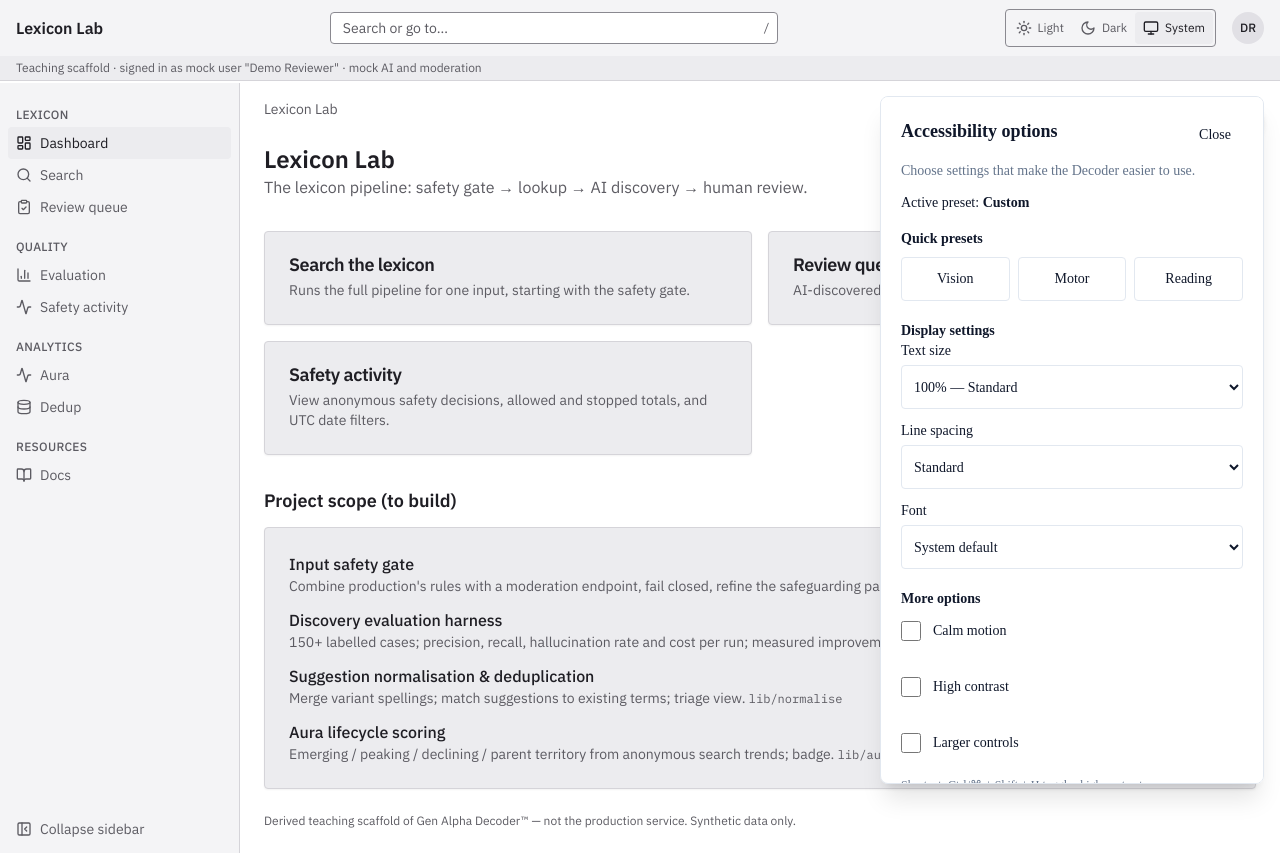
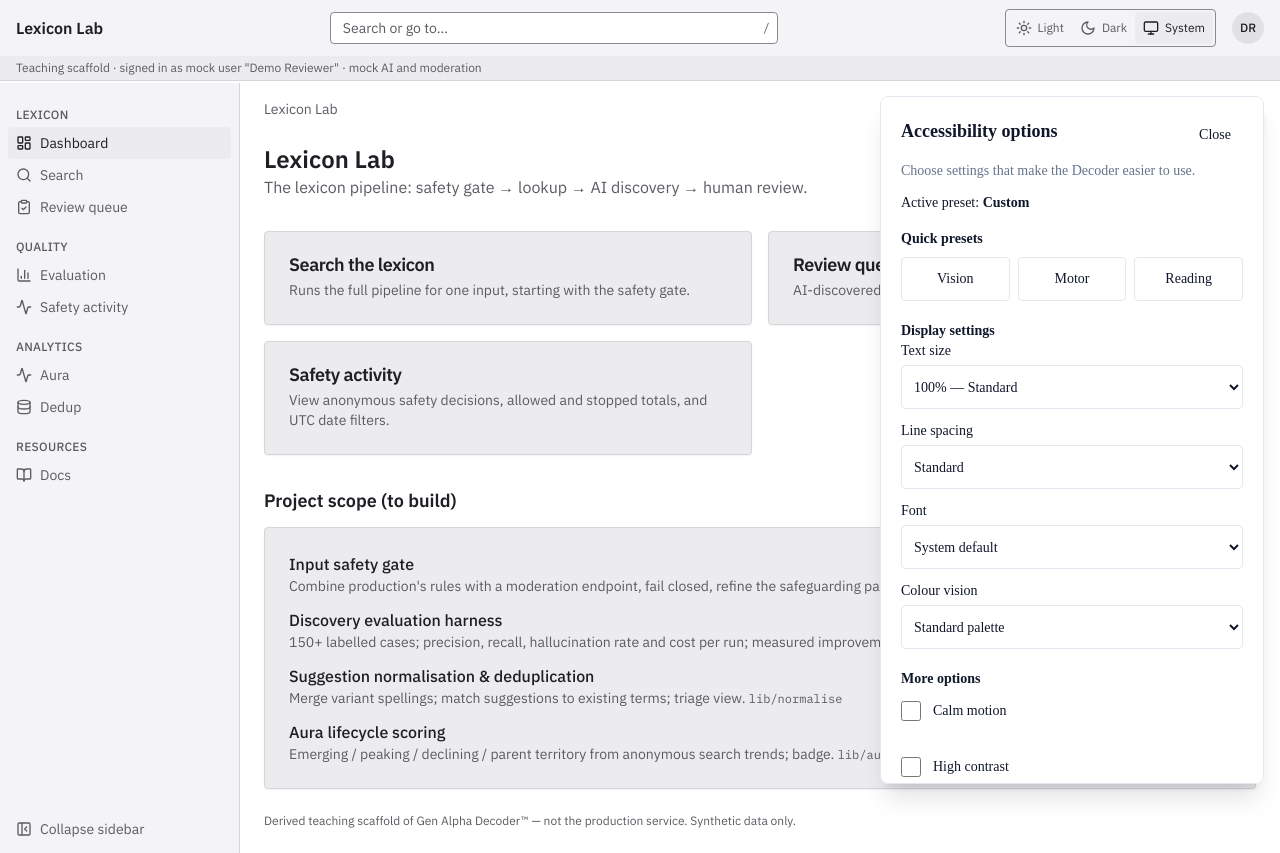
Before and after one commit to joshth/alpha-date, a Next.js app: page /lab in a window 1280 px wide. Both pictures are taken after a click on the button "Accessibility options". Built offline with nearby package versions, Linux system fonts and the light colour scheme.

Commit message:
W18EDATE-165 Save and apply colour vision preferences

```diff
--- a/components/accessibility/accessibility-controls.tsx
+++ b/components/accessibility/accessibility-controls.tsx
@@ -68,6 +68,7 @@ export function AccessibilityControls() {
     const resolved = resolvePreferences(preferences, system)
     document.documentElement.dataset.highContrast = String(resolved.highContrast)
     document.documentElement.dataset.textSize = String(resolved.textSize)
+    document.documentElement.dataset.colorVision = resolved.colorVision
     document.body.dataset.calmMotion = String(resolved.calmMotion)
     document.body.dataset.accessibilityFont = resolved.font
     document.body.dataset.lineSpacing = resolved.lineSpacing
@@ -229,6 +230,15 @@ export function AccessibilityControls() {
               <option value="opendyslexic">OpenDyslexic</option>
             </select>
           </label>
+          <label className="grid gap-1 text-sm" htmlFor="accessibility-color-vision">
+            Colour vision
+            <select id="accessibility-color-vision" value={preferences.colorVision} onChange={(event) => setSetting("colorVision", event.target.value as AccessibilityPreferences["colorVision"], "Colour vision")} className={`min-h-11 rounded border bg-background px-2 ${focusRing}`}>
+              <option value="standard">Standard palette</option>
+              <option value="protanopia">Protanopia</option>
+              <option value="deuteranopia">Deuteranopia</option>
+              <option value="tritanopia">Tritanopia</option>
+            </select>
+          </label>
         </fieldset>
 
         <fieldset className="mt-5 grid gap-3">
--- a/components/accessibility/preferences.ts
+++ b/components/accessibility/preferences.ts
@@ -4,6 +4,7 @@ export type AccessibilityPreset = "Custom" | "Vision" | "Motor" | "Reading"
 export type AccessibilityFont = "system" | "atkinson" | "opendyslexic"
 export type LineSpacing = "normal" | "relaxed" | "wide"
 export type TextSize = 100 | 125 | 150 | 200
+export type ColorVision = "standard" | "protanopia" | "deuteranopia" | "tritanopia"
 
 export type AccessibilityPreferences = {
   preset: AccessibilityPreset
@@ -13,6 +14,7 @@ export type AccessibilityPreferences = {
   calmMotion: boolean | null
   highContrast: boolean | null
   largeControls: boolean
+  colorVision: ColorVision
 }
 
 export type SystemPreferences = {
@@ -35,16 +37,17 @@ export const DEFAULT_ACCESSIBILITY_PREFERENCES: AccessibilityPreferences = {
   calmMotion: null,
   highContrast: null,
   largeControls: false,
+  colorVision: "standard",
 }
 
 export function accessibilityInitScript(): string {
-  return `(function(){var d=document.documentElement,b=document.body,p={};try{var raw=localStorage.getItem("${ACCESSIBILITY_STORAGE_KEY}");if(raw)p=JSON.parse(raw)||{}}catch(_){}var calm=typeof p.calmMotion==="boolean"?p.calmMotion:matchMedia("(prefers-reduced-motion: reduce)").matches;var contrast=typeof p.highContrast==="boolean"?p.highContrast:matchMedia("(prefers-contrast: more)").matches;d.setAttribute("data-high-contrast",String(contrast));d.setAttribute("data-text-size",String([100,125,150,200].includes(p.textSize)?p.textSize:100));b.setAttribute("data-accessibility-font",["system","atkinson","opendyslexic"].includes(p.font)?p.font:"system");b.setAttribute("data-line-spacing",["normal","relaxed","wide"].includes(p.lineSpacing)?p.lineSpacing:"normal");b.setAttribute("data-calm-motion",String(calm));b.setAttribute("data-large-controls",String(Boolean(p.largeControls)))})()`
+  return `(function(){var d=document.documentElement,b=document.body,p={};try{var raw=localStorage.getItem("${ACCESSIBILITY_STORAGE_KEY}");if(raw)p=JSON.parse(raw)||{}}catch(_){}var calm=typeof p.calmMotion==="boolean"?p.calmMotion:matchMedia("(prefers-reduced-motion: reduce)").matches;var contrast=typeof p.highContrast==="boolean"?p.highContrast:matchMedia("(prefers-contrast: more)").matches;d.setAttribute("data-high-contrast",String(contrast));d.setAttribute("data-text-size",String([100,125,150,200].includes(p.textSize)?p.textSize:100));d.setAttribute("data-color-vision",["protanopia","deuteranopia","tritanopia"].includes(p.colorVision)?p.colorVision:"standard");b.setAttribute("data-accessibility-font",["system","atkinson","opendyslexic"].includes(p.font)?p.font:"system");b.setAttribute("data-line-spacing",["normal","relaxed","wide"].includes(p.lineSpacing)?p.lineSpacing:"normal");b.setAttribute("data-calm-motion",String(calm));b.setAttribute("data-large-controls",String(Boolean(p.largeControls)))})()`
 }
 
 const PRESETS: Record<Exclude<AccessibilityPreset, "Custom">, Omit<AccessibilityPreferences, "preset">> = {
-  Vision: { font: "system", textSize: 125, lineSpacing: "normal", calmMotion: null, highContrast: true, largeControls: false },
-  Motor: { font: "system", textSize: 100, lineSpacing: "normal", calmMotion: true, highContrast: null, largeControls: true },
-  Reading: { font: "opendyslexic", textSize: 100, lineSpacing: "wide", calmMotion: null, highContrast: null, largeControls: false },
+  Vision: { font: "system", textSize: 125, lineSpacing: "normal", calmMotion: null, highContrast: true, largeControls: false, colorVision: "standard" },
+  Motor: { font: "system", textSize: 100, lineSpacing: "normal", calmMotion: true, highContrast: null, largeControls: true, colorVision: "standard" },
+  Reading: { font: "opendyslexic", textSize: 100, lineSpacing: "wide", calmMotion: null, highContrast: null, largeControls: false, colorVision: "standard" },
 }
 
 export function applyPreset(preset: Exclude<AccessibilityPreset, "Custom">): AccessibilityPreferences {
@@ -128,4 +131,5 @@ function isValidPreferences(value: Partial<AccessibilityPreferences>): value is
     && (value.calmMotion === null || typeof value.calmMotion === "boolean")
     && (value.highContrast === null || typeof value.highContrast === "boolean")
     && typeof value.largeControls === "boolean"
+    && ["standard", "protanopia", "deuteranopia", "tritanopia"].includes(value.colorVision ?? "")
 }
```
